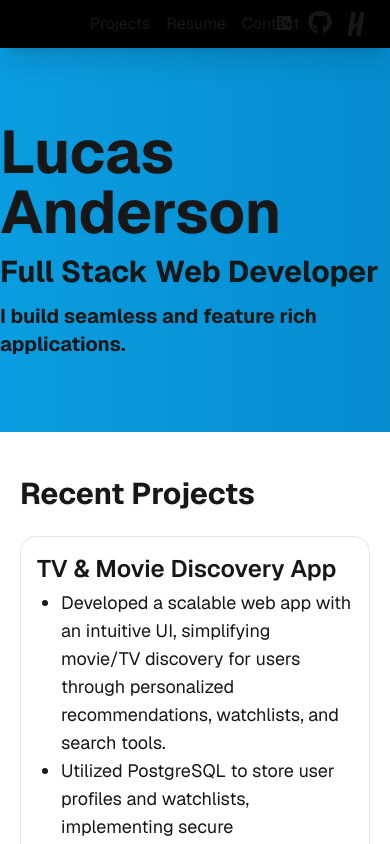
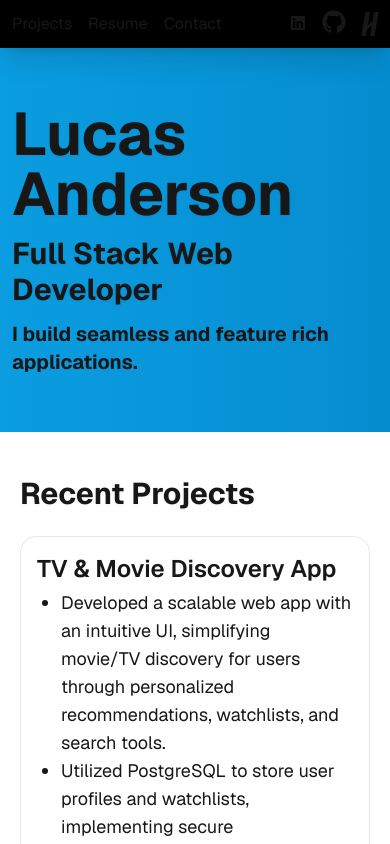
Before and after one commit to ay-Lucas/portfolio, a Next.js app: page / in a window 390 px wide. Shown: the top 844 px of the page. Built offline with nearby package versions, Linux system fonts and the light colour scheme.

Commit message:
fix mobile layout on navbar and add padding

```diff
--- a/src/app/page.tsx
+++ b/src/app/page.tsx
@@ -6,7 +6,7 @@ export default function Home() {
     <main className="min-h-screen font-[family-name:var(--font-geist-sans)]">
       <div className="bg-gradient-to-r from-sky-500 to-sky-600 animate-gradient-x">
         <NavBar />
-        <div className="h-96 grid place-content-center">
+        <div className="h-96 grid place-content-center p-3">
           <div className="flex flex-col gap-3">
             <h1 className="text-6xl font-bold drop-shadow-sm">
               Lucas Anderson
@@ -20,7 +20,8 @@ export default function Home() {
           </div>
         </div>
       </div>
-      <div className="md:w-1/2 md:p-0 w-full p-5 mx-auto space-y-6">
+
+      <div className="max-w-4xl md:p-0 w-full p-5 mx-auto space-y-6">
         <h1 className="text-3xl font-bold drop-shadow-sm pt-6 text-left">
           Recent Projects
         </h1>
--- a/src/components/NavBar.tsx
+++ b/src/components/NavBar.tsx
@@ -4,15 +4,14 @@ import Handshake from "/public/handshake.svg";
 export default function NavBar({ className }: { className?: string }) {
   return (
     <div
-      className={`shadow-xl w-full grid grid-cols-3 place-items-center p-2 bg-black/100 backdrop-blur-xl items-center ${className}`}
+      className={`shadow-xl w-full grid grid-cols-2 md:grid-cols-3 p-2 bg-black/100 backdrop-blur-xl items-center ${className}`}
     >
-      <div></div>
-      <div className="grid grid-flow-col gap-2">
+      <div className="grid grid-flow-col gap-2 md:col-start-2 md:justify-center justify-start">
         <button className="p-1">Projects</button>
         <button className="p-1">Resume</button>
         <button className="p-1">Contact</button>
       </div>
-      <div className="grid grid-flow-col gap-3 items-center">
+      <div className="grid grid-flow-col gap-3 items-center md:justify-center justify-end">
         <a href="https://www.linkedin.com/in/lucas-c-anderson/">
           <FontAwesomeIcon
             icon={faLinkedin}
```
